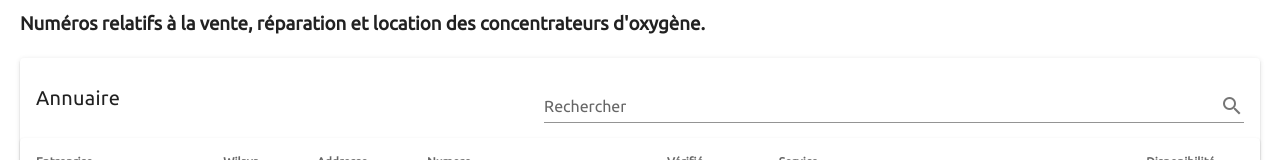
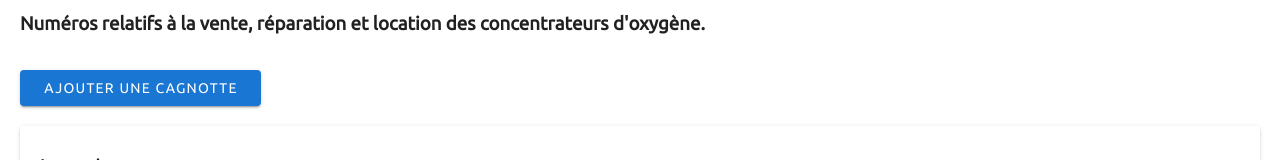
Before and after one commit to info-covid19-dz/web, a Nuxt app: page /Annuaire in a window 1280 px wide. Shown: the part 316-476 px from the top of the page. Built offline with nearby package versions, Linux system fonts and the light colour scheme.

Commit message:
updated links

```diff
--- a/components/Contributions.vue
+++ b/components/Contributions.vue
@@ -6,11 +6,7 @@
       >
 
       <v-col cols="12" md="6">
-        <a
-          class="dark-link"
-          target="_blank"
-          href="https://docs.google.com/spreadsheets/d/1a4N_yGTUOmGVFRLODbfv6NNJO7hcgdXpayRFSufj1sk/edit?usp=sharing"
-        >
+        <nuxt-link class="dark-link" to="/annuaire">
           <v-card min-height="350">
             <v-img height="250" src="/contribute/oxy.jpeg"></v-img>
             <v-card-title>
@@ -24,18 +20,15 @@
                 garantissez la validité.
               </p></v-card-text
             >
-          </v-card></a
+          </v-card></nuxt-link
         >
       </v-col>
       <v-col cols="12" md="6">
-        <a
-          target="_blank"
-          href="https://docs.google.com/spreadsheets/d/1AcwL6weFDq5E3HDi883icvuah-5JFB_Yc0_32-wpX14/edit?usp=sharing"
-        >
+        <nuxt-link target="_blank" to="/cagnottes">
           <v-card min-height="350">
             <v-img height="250" src="/contribute/fundraising.jpeg"></v-img>
             <v-card-title> Ajouter un lien vers une cagnotte </v-card-title>
-          </v-card></a
+          </v-card></nuxt-link
         >
       </v-col>
       <v-col cols="12" md="10">
--- a/pages/Annuaire.vue
+++ b/pages/Annuaire.vue
@@ -4,7 +4,15 @@
       Numéros relatifs à la vente, réparation et location des concentrateurs
       d'oxygène.
     </h3>
-
+   <v-btn class="mt-3 mb-5" color="primary">
+          <a
+            class="dark-link"
+            target="_blank"
+              href="https://docs.google.com/spreadsheets/d/1a4N_yGTUOmGVFRLODbfv6NNJO7hcgdXpayRFSufj1sk/edit?usp=sharing"
+          >
+            Ajouter une cagnotte</a
+          ></v-btn
+        >
     <v-card>
       <v-card-title>
         Annuaire
```
